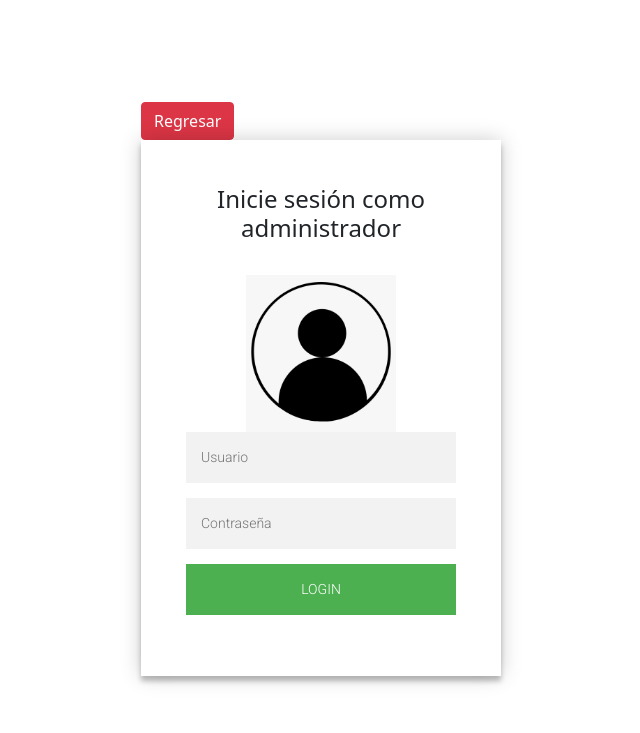
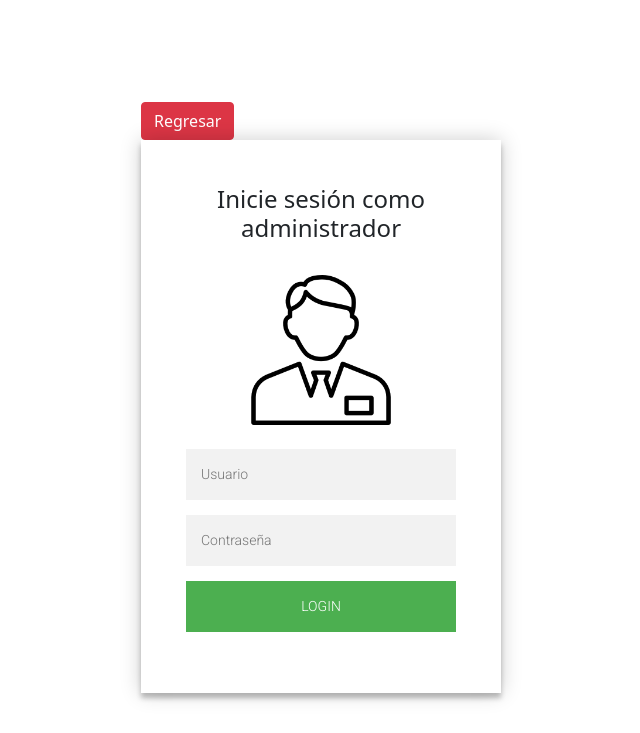
Before and after one commit to Lawliet25/Desaf-o1, a PHP site: page /login.php in a window 1280 px wide. Shown: the top 733 px of the page, without its empty margins (319-959 px from the left). Run offline with PHP 8.4, Linux system fonts and the light colour scheme; some libraries are stand-ins or nearby versions.

Commit message:
Se cambió la imagen del login

```diff
--- a/login.php
+++ b/login.php
@@ -10,7 +10,7 @@
   <div class="form">
     <form action="acceso.php" method="post" class="login-form">
       <h4>Inicie sesión como administrador</h4><br>
-      <img src="img/admin.png" width="150px" align="center" alt="">
+      <img src="img/adm.png" width="150px" align="center" alt=""><br><br>
       <input required name="user" type="text" placeholder="Usuario"/>
       <input required name="pass" type="password" placeholder="Contraseña"/>
       <button>login</button>
```
Also changed, not shown: img/adm.png (added).
